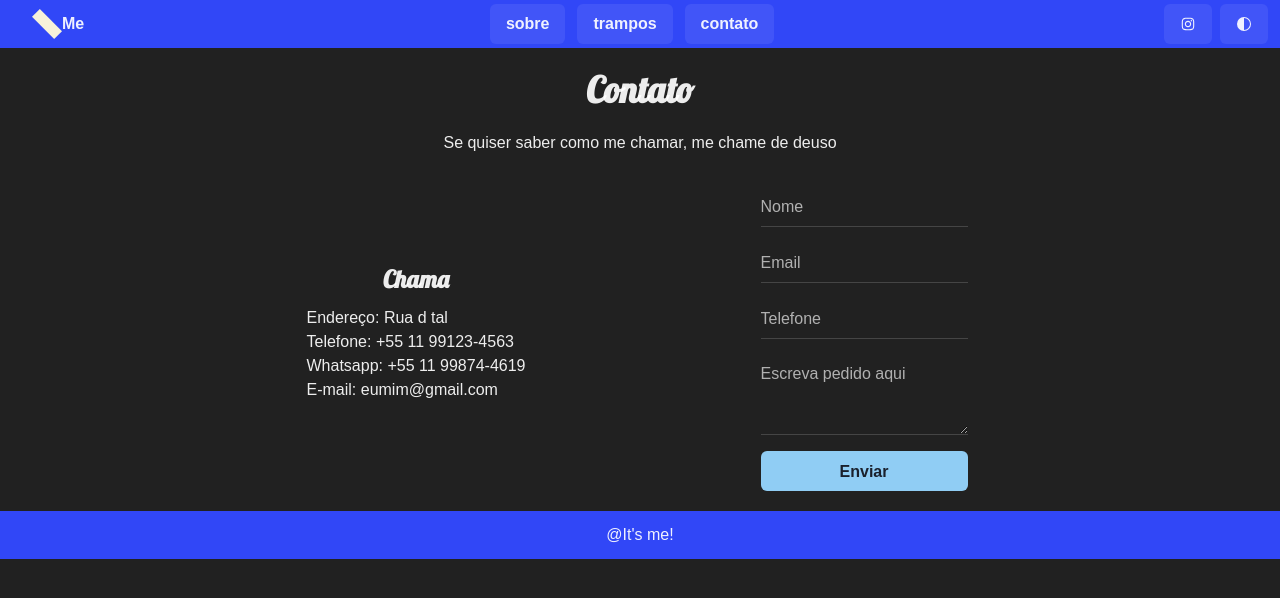
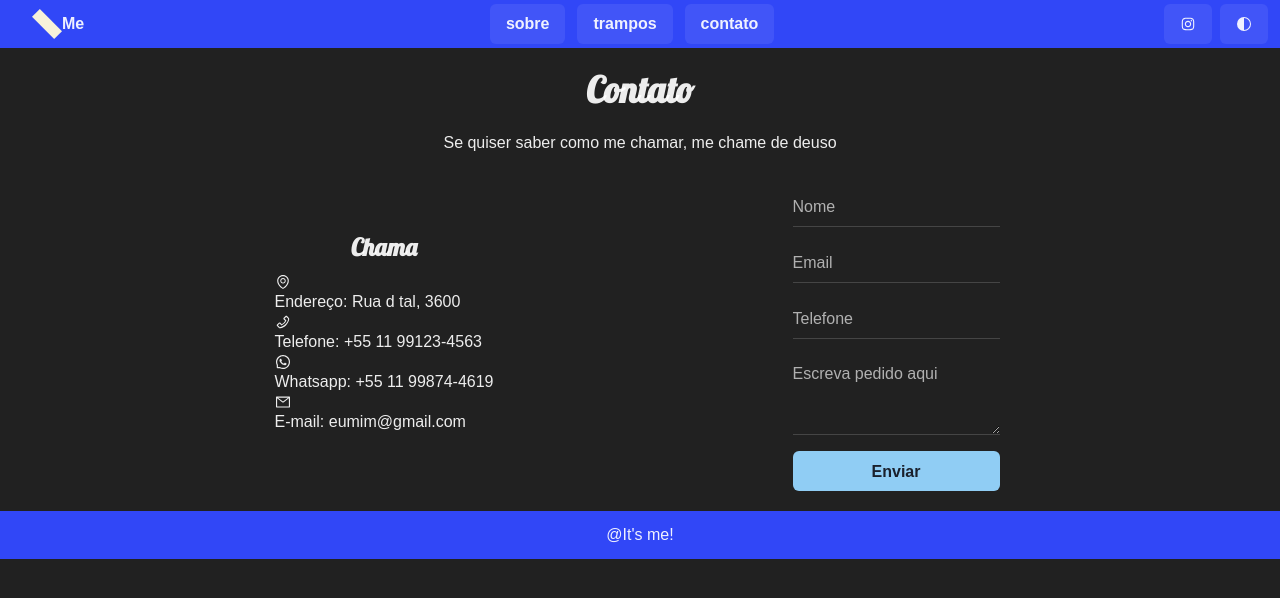
Before and after one commit to sarassaura/underground, a Next.js app: page /contato in a window 1280 px wide. Shown: the top 598 px of the page. Built offline with nearby package versions, Linux system fonts and the light colour scheme; a web font is replaced by a local one.

Commit message:
preparing

```diff
--- a/next.config.js
+++ b/next.config.js
@@ -1,17 +1,5 @@
 /** @type {import('next').NextConfig} */
+// const ContentSecurityPolicy = `default-src data:; script-src 'self' 'unsafe-eval'; script-src-elem 'self'; style-src 'unsafe-inline'; style-src-elem 'unsafe-inline' https://fonts.googleapis.com/; img-src * 'self' data:; font-src 'self' https://fonts.gstatic.com/; connect-src 'self'`
 module.exports = {
   reactStrictMode: true,
-  async headers() {
-    return [
-      {
-        source: '/public',
-        headers: [
-          {
-            key: 'content-security-policy',
-            value: 'off',
-          },
-        ],
-      },
-    ]
-  },
 }
--- a/pages/contato.tsx
+++ b/pages/contato.tsx
@@ -7,6 +7,12 @@ import {
   Button,
   Textarea,
 } from '@chakra-ui/react'
+import {
+  AiOutlineMail,
+  AiOutlineWhatsApp,
+  AiOutlinePhone,
+  AiOutlineEnvironment,
+} from 'react-icons/ai'
 
 function Contato() {
   return (
@@ -21,7 +27,7 @@ function Contato() {
       <Heading>Contato</Heading>
       <Text marginY={5}>Se quiser saber como me chamar, me chame de deuso</Text>
       <Flex
-        width="70%"
+        width={['90%', '90%', '90%', '80%']}
         minH="fit-content"
         direction={['column', 'column', 'row', 'row']}
       >
@@ -30,14 +36,19 @@ function Contato() {
           justifyContent="center"
           alignItems="center"
           direction="column"
+          marginY={[4, 4, 0, 0]}
         >
           <Heading fontSize="2xl" marginBottom={3}>
             Chama
           </Heading>
           <Flex direction="column">
-            <p>Endereço: Rua d tal</p>
+            <AiOutlineEnvironment className="self-center text-2xl mb-3" />
+            <p>Endereço: Rua d tal, 3600</p>
+            <AiOutlinePhone className="self-center text-2xl mb-3" />
             <p>Telefone: +55 11 99123-4563</p>
+            <AiOutlineWhatsApp className="self-center text-2xl mb-3" />
             <p>Whatsapp: +55 11 99874-4619</p>
+            <AiOutlineMail className="self-center text-2xl mb-3" />
             <p>E-mail: eumim@gmail.com</p>
           </Flex>
         </Flex>
```
Also changed, not shown: components/modal.tsx (+25 -3 lines), pages/trampos.tsx (+7 -2 lines).
